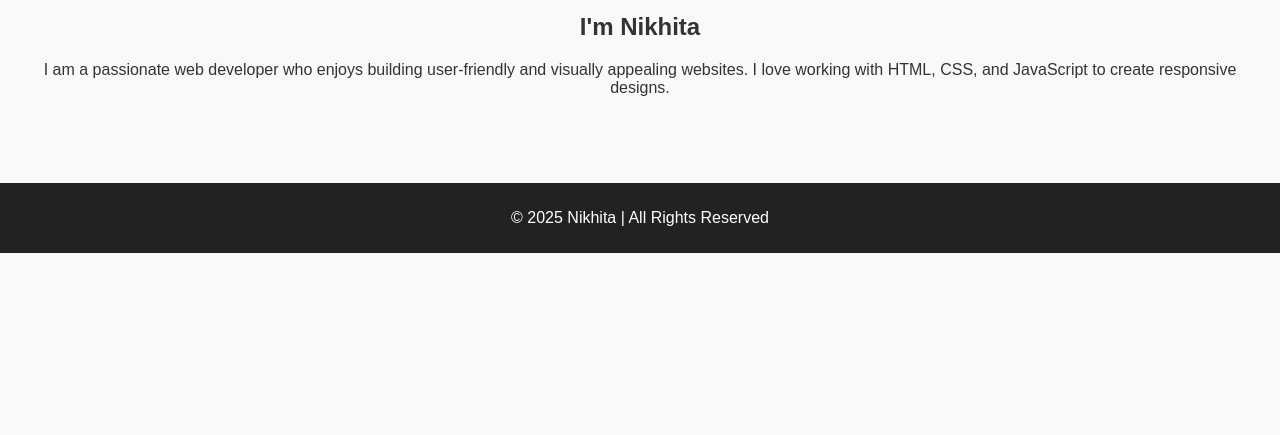
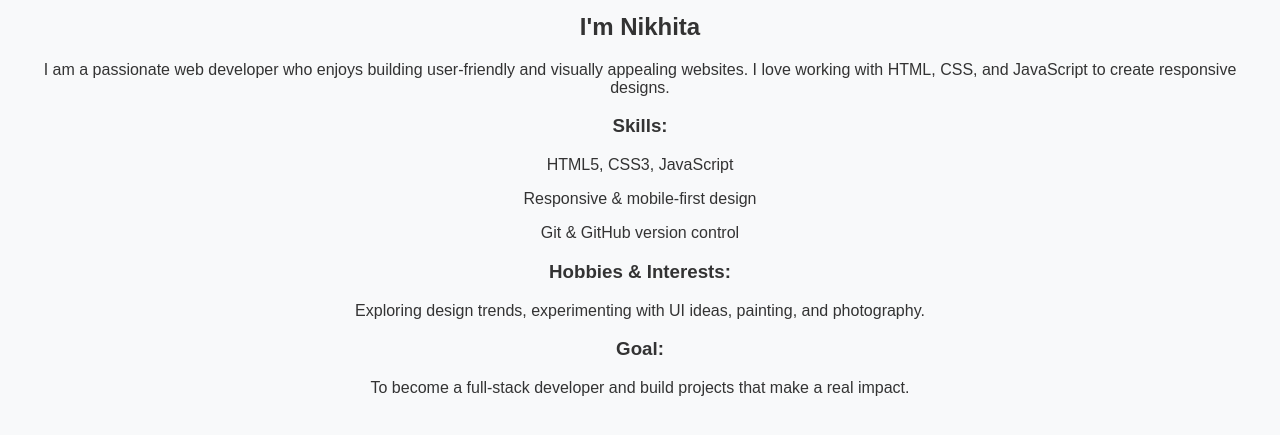
Before and after one commit to nikhitamendu/portfolio, a plain HTML site: page about.html in a window 1280 px wide. Shown: the part 315-750 px from the top of the page. Drawn offline with Linux system fonts and the light colour scheme.

Commit message:
portfolio

```diff
--- a/about.html
+++ b/about.html
@@ -21,11 +21,22 @@
         <div>
             <h2>I'm Nikhita</h2>
             <p>I am a passionate web developer who enjoys building user-friendly and visually appealing websites. I love working with HTML, CSS, and JavaScript to create responsive designs.</p>
+              <h3>Skills:</h3>
+
+                <p>HTML5, CSS3, JavaScript</p>
+                <p>Responsive & mobile-first design</p>
+                <p>Git & GitHub version control</p  >
+
+
+            <h3>Hobbies & Interests:</h3>
+            <p>Exploring design trends, experimenting with UI ideas, painting, and photography.</p>
+
+            <h3>Goal:</h3>
+            <p>To become a full-stack developer and build projects that make a real impact.</p>
+        </div>
         </div>
     </section>
 
-    <footer>
-        <p>© 2025 Nikhita | All Rights Reserved</p>
-    </footer>
+
 </body>
 </html>
```
Also changed, not shown: index.html (+2 -4 lines), projects.html (+6 -3 lines).
